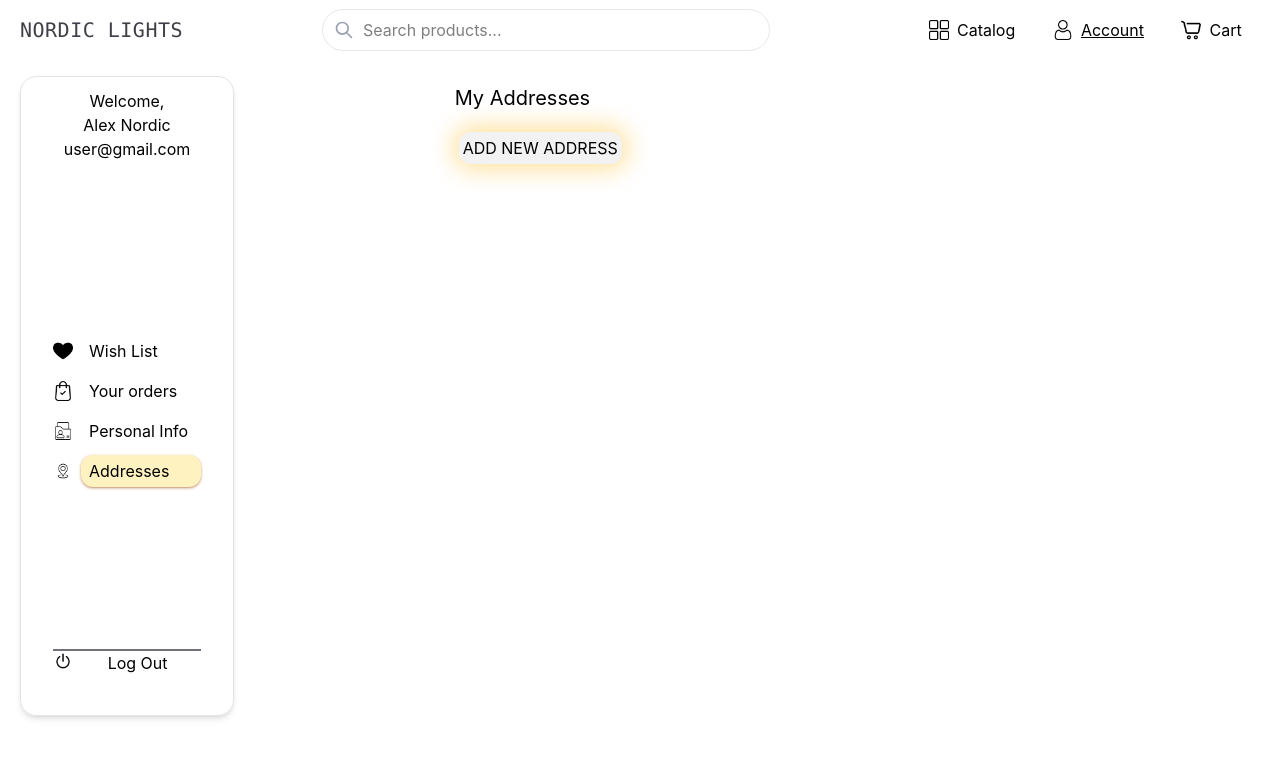
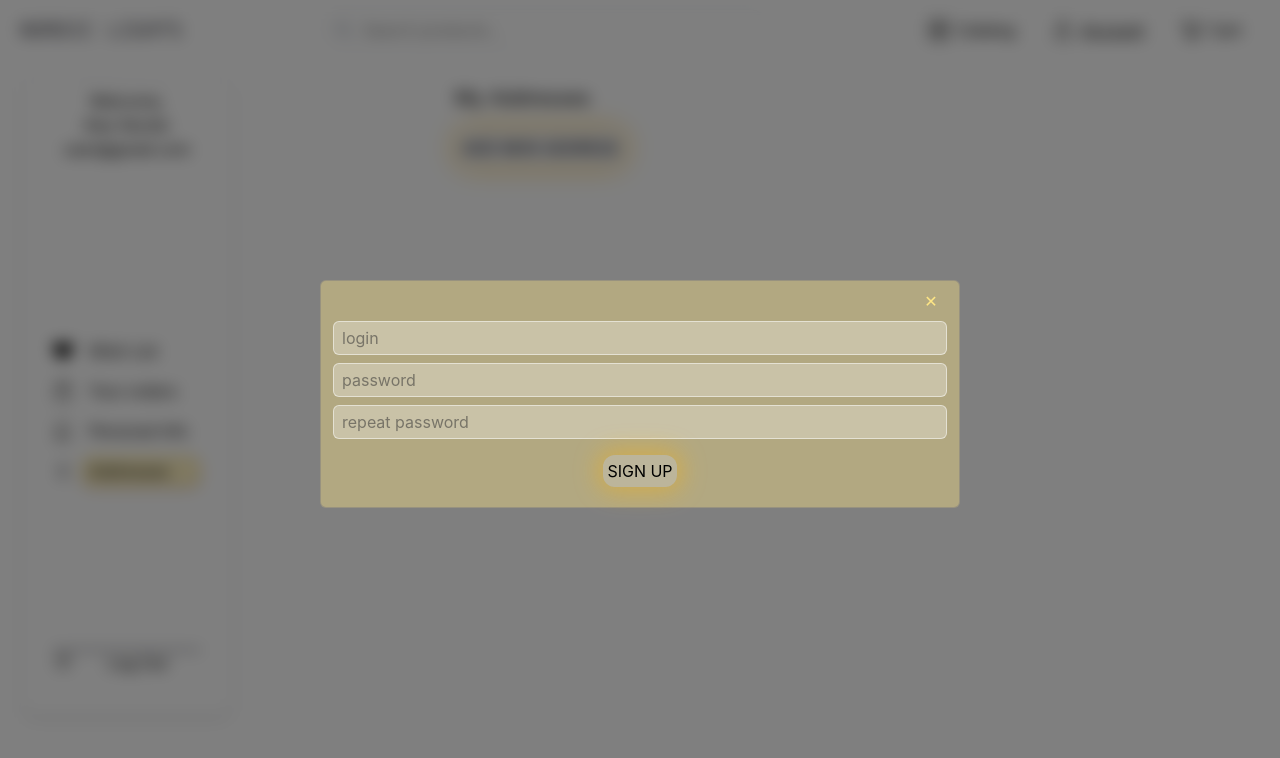
Before and after one commit to nastytolstenkova-hue/store-portfolio, a React (Vite) app: page /account/addresses in a window 1280 px wide. Shown: the top 758 px of the page. Built offline with nearby package versions, Linux system fonts and the light colour scheme.

Commit message:
feat: implement auth context and create login/registration forms.

```diff
--- /dev/null
+++ b/public/users-seed.json
@@ -0,0 +1,30 @@
+[
+  {
+    "id": "u1",
+    "userName": "AliceWunder",
+    "email": "alice@example.com",
+    "password": "password123",
+    "role": "user"
+  },
+  {
+    "id": "u2",
+    "userName": "AdminMaster",
+    "email": "admin@store.com",
+    "password": "admin-secure-pass",
+    "role": "admin"
+  },
+  {
+    "id": "u3",
+    "userName": "BobLight",
+    "email": "bob@test.com",
+    "password": "qwerty2024",
+    "role": "user"
+  },
+  {
+    "id": "u4",
+    "userName": "Elena_Design",
+    "email": "elena@design.it",
+    "password": "my-secret-password",
+    "role": "user"
+  }
+]
--- /dev/null
+++ b/src/components/loginComponents/LoginForm.tsx
@@ -0,0 +1,39 @@
+import { useState } from "react";
+import UseAuthContext from "../../hooks/UseAuthContext";
+import Button from "../ui/Button";
+
+export default function LoginForm() {
+  const { login } = UseAuthContext();
+  const [userLogin, setUserLogin] = useState<string>("");
+  const [userPassword, setUserPassword] = useState<string>("");
+
+  return (
+    <div className="fixed inset-0 z-50 flex items-center justify-center bg-black/50 backdrop-blur-sm">
+      <div className="flex flex-col bg-amber-200/40 p-3 pt-10 rounded-md border border-zinc-500/40 mb-3 relative  mx-3  dark:bg-zinc-800  shadow-amber-400/70  w-[50%]">
+        <button
+          type="button"
+          className="text-amber-200 rounded-xs w-6 h-6 ml-7.5 absolute top-2 right-4  active:cursor-pointer hover:cursor-pointer hover:text-amber-300"
+        >
+          ✕
+        </button>
+        <input
+          className="w-full border rounded-md px-2 mb-2 bg-white/30  p-1 border-white/50 shadow-white-md outline-0 text-zinc-800"
+          placeholder="login"
+          value={userLogin}
+          onChange={(e: React.ChangeEvent<HTMLInputElement>) =>
+            setUserLogin(e.target.value)
+          }
+        />
+        <input
+          className="w-full border rounded-md px-2 mb-2 bg-white/30  p-1 border-white/50 shadow-white-md outline-0 text-zinc-800"
+          placeholder="password"
+          value={userPassword}
+          onChange={(e: React.ChangeEvent<HTMLInputElement>) =>
+            setUserPassword(e.target.value)
+          }
+        />
+        <Button text="Login" onClick={() => login(userLogin, userPassword)} />
+      </div>
+    </div>
+  );
+}
--- /dev/null
+++ b/src/components/loginComponents/RegistrationForm.tsx
@@ -0,0 +1,48 @@
+import { useState } from "react";
+import UseAuthContext from "../../hooks/UseAuthContext";
+import Button from "../ui/Button";
+
+export default function RegistrationForm() {
+  const [userLogin, setUserLogin] = useState<string>("");
+  const [userPassword, setUserPassword] = useState<string>("");
+  const [repeatPassword, setRepeatPassword] = useState<string>("");
+
+  return (
+    <div className="fixed inset-0 z-50 flex items-center justify-center bg-black/50 backdrop-blur-sm">
+      <div className="flex flex-col bg-amber-200/40 p-3 pt-10 rounded-md border border-zinc-500/40 mb-3 relative  mx-3  dark:bg-zinc-800  shadow-amber-400/70  w-[50%]">
+        <button
+          type="button"
+          className="text-amber-200 rounded-xs w-6 h-6 ml-7.5 absolute top-2 right-4  active:cursor-pointer hover:cursor-pointer hover:text-amber-300"
+        >
+          ✕
+        </button>
+        <input
+          className="w-full border rounded-md px-2 mb-2 bg-white/30  p-1 border-white/50 shadow-white-md outline-0 text-zinc-800"
+          placeholder="login"
+          value={userLogin}
+          onChange={(e: React.ChangeEvent<HTMLInputElement>) =>
+            setUserLogin(e.target.value)
+          }
+        />
+
+        <input
+          className="w-full border rounded-md px-2 mb-2 bg-white/30  p-1 border-white/50 shadow-white-md outline-0 text-zinc-800"
+          placeholder="password"
+          value={userPassword}
+          onChange={(e: React.ChangeEvent<HTMLInputElement>) =>
+            setUserPassword(e.target.value)
+          }
+        />
+        <input
+          className="w-full border rounded-md px-2 mb-2 bg-white/30  p-1 border-white/50 shadow-white-md outline-0 text-zinc-800"
+          placeholder="repeat password"
+          value={repeatPassword}
+          onChange={(e: React.ChangeEvent<HTMLInputElement>) =>
+            setRepeatPassword(e.target.value)
+          }
+        />
+        <Button text="Sign up" />
+      </div>
+    </div>
+  );
+}
--- /dev/null
+++ b/src/hooks/UseAuthContext.tsx
@@ -0,0 +1,11 @@
+import { useContext } from "react";
+import { AuthContext } from "../store/AuthContext";
+
+export default function UseAuthContext() {
+  const context = useContext(AuthContext);
+  if (!context) {
+    throw new Error("There is problem with AuthContext.");
+  }
+
+  return context;
+}
--- a/src/main.tsx
+++ b/src/main.tsx
@@ -7,17 +7,20 @@ import { CartContextProvider } from "./store/CartContext.tsx";
 import { OrderContextProvider } from "./store/OrderContext.tsx";
 import { UserContextProvider } from "./store/UserContext.tsx";
 import { WishListContextProvider } from "./store/WishListContext.tsx";
+import { AuthContextProvider } from "./store/AuthContext.tsx";
 
 createRoot(document.getElementById("root")!).render(
   <StrictMode>
     <ProductsContextProvider>
       <OrderContextProvider>
         <UserContextProvider>
-          <WishListContextProvider>
-            <CartContextProvider>
-              <App />
-            </CartContextProvider>
-          </WishListContextProvider>
+          <AuthContextProvider>
+            <WishListContextProvider>
+              <CartContextProvider>
+                <App />
+              </CartContextProvider>
+            </WishListContextProvider>
+          </AuthContextProvider>
         </UserContextProvider>
       </OrderContextProvider>
     </ProductsContextProvider>
--- a/src/pages/account pages/Addresses.tsx
+++ b/src/pages/account pages/Addresses.tsx
@@ -4,6 +4,7 @@ import { useState } from "react";
 import Address from "../../components/Address";
 import Button from "../../components/ui/Button";
 import FormAddNewAddress from "../../components/FormAddNewAddress";
+import RegistrationForm from "../../components/loginComponents/RegistrationForm";
 
 export default function Addresses() {
   const [isAddAddressForm, setIsAddAddressForm] = useState<boolean>(false);
@@ -12,8 +13,10 @@ export default function Addresses() {
 
 
 
+
   return (
     <div>
+      <RegistrationForm/>
       <h3 className="text-xl m-2">My Addresses</h3>
       <Button
         text="Add New Address"
--- /dev/null
+++ b/src/store/AuthContext.tsx
@@ -0,0 +1,66 @@
+import { useState, useEffect, createContext, type ReactNode } from "react";
+import type { UserInfo } from "./UserContext";
+
+export interface ILogIn extends Pick<UserInfo, "id" | "userName" | "email"> {
+  role?: string;
+}
+
+export interface IAuthContext {
+  currentUser: ILogIn | null;
+  login: (email: string, pass: string) => boolean;
+  logout: () => void;
+}
+
+export const AuthContext = createContext<IAuthContext | undefined>(undefined);
+
+export function AuthContextProvider({ children }: { children: ReactNode }) {
+  const [currentUser, setCurrentUser] = useState<ILogIn | null>(() => {
+    const saved = localStorage.getItem("currentUser");
+    return saved ? JSON.parse(saved) : null;
+  });
+
+  useEffect(() => {
+    if (!localStorage.getItem("users")) {
+      fetch("/users-seed.json")
+        .then((res) => res.json())
+        .then((data) => localStorage.setItem("users", JSON.stringify(data)));
+    }
+  }, []);
+
+  const login = (email: string, pass: string) => {
+    const users = JSON.parse(localStorage.getItem("users") || "[]");
+
+    const user = users.find(
+      (u: any) => u.email === email && u.password === pass,
+    );
+
+    if (user) {
+      const userData: ILogIn = {
+        id: user.id,
+        email: user.email,
+        userName: user.userName,
+        role: user.role,
+      };
+      setCurrentUser(userData);
+      localStorage.setItem("currentUser", JSON.stringify(userData));
+      return true;
+    }
+    return false;
+  };
+
+  const signUp = (email: string, pass: string, repeatPass: string) => {
+    if (pass === repeatPass) {
+    }
+  };
+
+  const logout = () => {
+    setCurrentUser(null);
+    localStorage.removeItem("currentUser");
+  };
+
+  return (
+    <AuthContext.Provider value={{ currentUser, login, logout }}>
+      {children}
+    </AuthContext.Provider>
+  );
+}
--- a/src/store/UserContext.tsx
+++ b/src/store/UserContext.tsx
@@ -1,7 +1,7 @@
 import { useState, useEffect, createContext, type ReactNode } from "react";
 
 export interface UserInfo {
-  id: number;
+  id: string;
   userName: string;
   email: string;
   phone: string;
@@ -21,27 +21,33 @@ export interface IUserAddress {
   mainAddress: boolean;
 }
 
+
+
 export interface IUserContext {
   userInfo: UserInfo;
   setUserInfo: React.Dispatch<React.SetStateAction<UserInfo>>;
   userAddresses: IUserAddress[];
   setUserAddresses: React.Dispatch<React.SetStateAction<IUserAddress[]>>;
-  handleDeleteAddress: (id:string) => void;
+  handleDeleteAddress: (id: string) => void;
   selectedEditAddress: IUserAddress | undefined;
-  setSelectedEditAddress: React.Dispatch<React.SetStateAction<IUserAddress | undefined>>;
+  setSelectedEditAddress: React.Dispatch<
+    React.SetStateAction<IUserAddress | undefined>
+  >;
+
 }
 
 export const UserContext = createContext<IUserContext | undefined>(undefined);
 
 export function UserContextProvider({ children }: { children: ReactNode }) {
   const [userInfo, setUserInfo] = useState<UserInfo>({
-    id: 0,
+    id: '',
     userName: "",
     email: "",
     phone: "",
     birthDate: "",
     contactMethod: "Email",
   });
+
   const [userAddresses, setUserAddresses] = useState<IUserAddress[]>(() => {
     try {
       const saved = localStorage.getItem("userAddresses");
@@ -52,9 +58,11 @@ export function UserContextProvider({ children }: { children: ReactNode }) {
     }
   });
 
-  const [selectedEditAddress, setSelectedEditAddress] = useState<IUserAddress | undefined>();
 
 
+  const [selectedEditAddress, setSelectedEditAddress] = useState<
+    IUserAddress | undefined
+  >();
 
   useEffect(() => {
     localStorage.setItem("userAddresses", JSON.stringify(userAddresses));
@@ -75,7 +83,16 @@ export function UserContextProvider({ children }: { children: ReactNode }) {
 
   return (
     <UserContext.Provider
-      value={{ userInfo, setUserInfo, userAddresses, setUserAddresses, handleDeleteAddress, selectedEditAddress, setSelectedEditAddress }}
+      value={{
+        userInfo,
+        setUserInfo,
+        userAddresses,
+        setUserAddresses,
+        handleDeleteAddress,
+        selectedEditAddress,
+        setSelectedEditAddress,
+
+      }}
     >
       {children}
     </UserContext.Provider>
```
